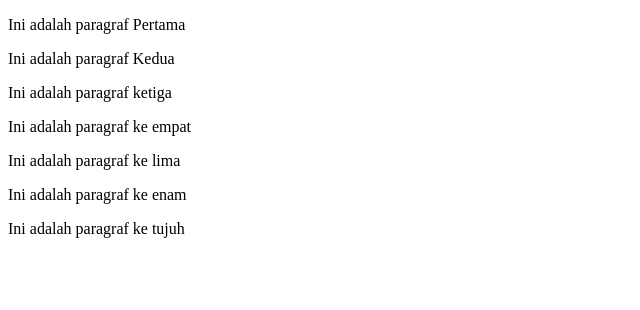
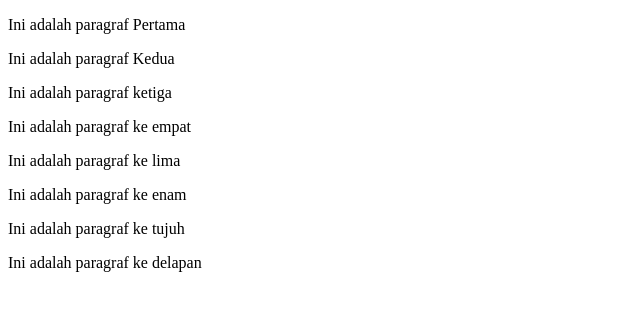
Before and after one commit to helberttionata/praktek-06-github, a plain HTML site: page index.html in a window 1280 px wide. Shown: the whole page, without its empty margins (0-640 px from the left). Drawn offline with Linux system fonts and the light colour scheme.

Commit message:
menambahkan paragraf ke delapan

```diff
--- a/index.html
+++ b/index.html
@@ -13,5 +13,6 @@
     <p>Ini adalah paragraf ke lima</p>
     <p>Ini adalah paragraf ke enam</p>
     <p>Ini adalah paragraf ke tujuh</p>
+    <p>Ini adalah paragraf ke delapan</p>
 </body>
 </html>
```
